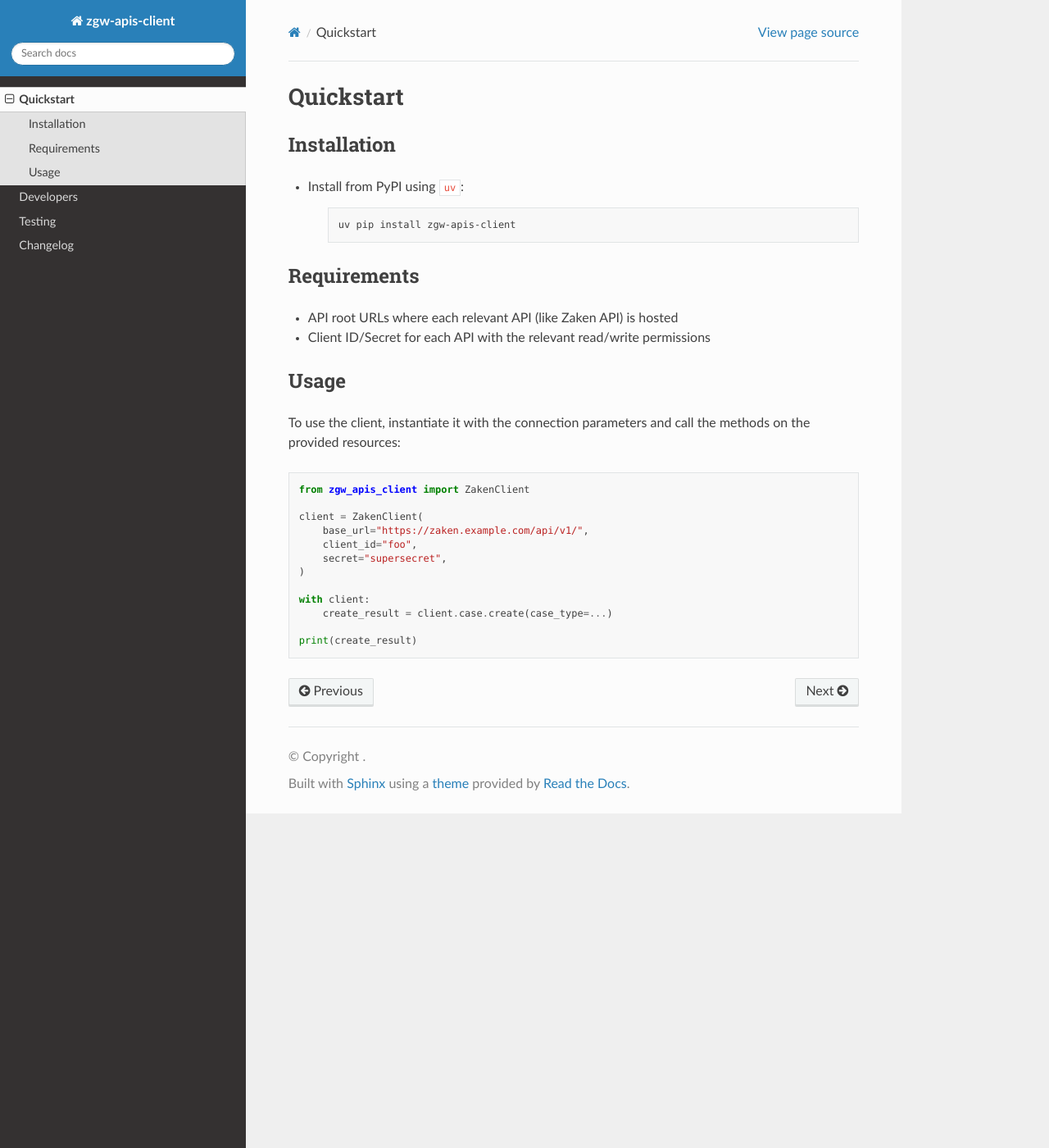
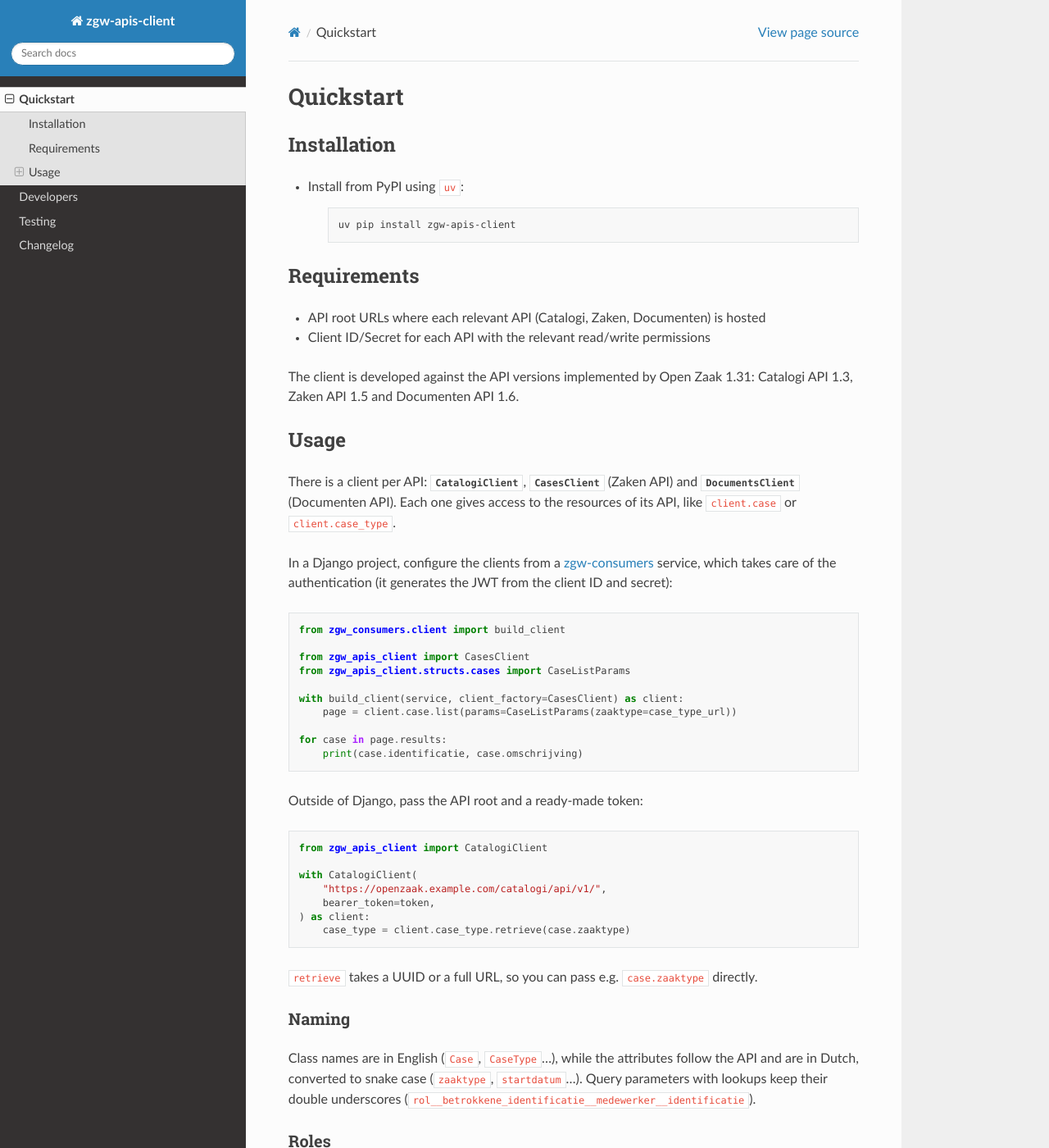
Before and after one commit to maykinmedia/zgw-apis-client, a Sphinx documentation site: the page built from docs/quickstart.rst, in a window 1280 px wide and 1400 px high. Shown: the whole window at 82% size. Built offline with Sphinx 7.4.7 and the Read the Docs theme 3.1.0, drawn with Linux system fonts in a browser that asks for light colours; some of the changed text lies outside the part shown.

Commit message:
:memo: [maykinmedia/open-mzac#41] Document the clients and the test setup

```diff
--- a/docs/quickstart.rst
+++ b/docs/quickstart.rst
@@ -14,26 +14,64 @@ Installation
 Requirements
 ============
 
-* API root URLs where each relevant API (like Zaken API) is hosted
+* API root URLs where each relevant API (Catalogi, Zaken, Documenten) is hosted
 * Client ID/Secret for each API with the relevant read/write permissions
+
+The client is developed against the API versions implemented by Open Zaak 1.31:
+Catalogi API 1.3, Zaken API 1.5 and Documenten API 1.6.
 
 Usage
 =====
 
-To use the client, instantiate it with the connection parameters and call the methods on
-the provided resources:
+There is a client per API: :class:`~zgw_apis_client.CatalogiClient`,
+:class:`~zgw_apis_client.CasesClient` (Zaken API) and
+:class:`~zgw_apis_client.DocumentsClient` (Documenten API). Each one gives access to the
+resources of its API, like ``client.case`` or ``client.case_type``.
+
+In a Django project, configure the clients from a
+`zgw-consumers <https://zgw-consumers.readthedocs.io/>`_ service, which takes care of
+the authentication (it generates the JWT from the client ID and secret):
 
 .. code-block:: python
 
-    from zgw_apis_client import ZakenClient
+    from zgw_consumers.client import build_client
 
-    client = ZakenClient(
-        base_url="https://zaken.example.com/api/v1/",
-        client_id="foo",
-        secret="supersecret",
-    )
+    from zgw_apis_client import CasesClient
+    from zgw_apis_client.structs.cases import CaseListParams
 
-    with client:
-        create_result = client.case.create(case_type=...)
+    with build_client(service, client_factory=CasesClient) as client:
+        page = client.case.list(params=CaseListParams(zaaktype=case_type_url))
 
-    print(create_result)
+    for case in page.results:
+        print(case.identificatie, case.omschrijving)
+
+Outside of Django, pass the API root and a ready-made token:
+
+.. code-block:: python
+
+    from zgw_apis_client import CatalogiClient
+
+    with CatalogiClient(
+        "https://openzaak.example.com/catalogi/api/v1/",
+        bearer_token=token,
+    ) as client:
+        case_type = client.case_type.retrieve(case.zaaktype)
+
+``retrieve`` takes a UUID or a full URL, so you can pass e.g. ``case.zaaktype``
+directly.
+
+Naming
+------
+
+Class names are in English (``Case``, ``CaseType``...), while the attributes follow the
+API and are in Dutch, converted to snake case (``zaaktype``, ``startdatum``...). Query
+parameters with lookups keep their double underscores
+(``rol__betrokkene_identificatie__medewerker__identificatie``).
+
+Roles
+-----
+
+Roles are returned as one of the role structs, depending on the type of the person or
+organisation involved. Only employees (:class:`~zgw_apis_client.structs.cases.EmployeeRole`)
+are modelled in detail; for the other types, ``betrokkene_identificatie`` is a plain
+dict.
```
Also changed, not shown: docs/testing.rst (+34 -17 lines).
